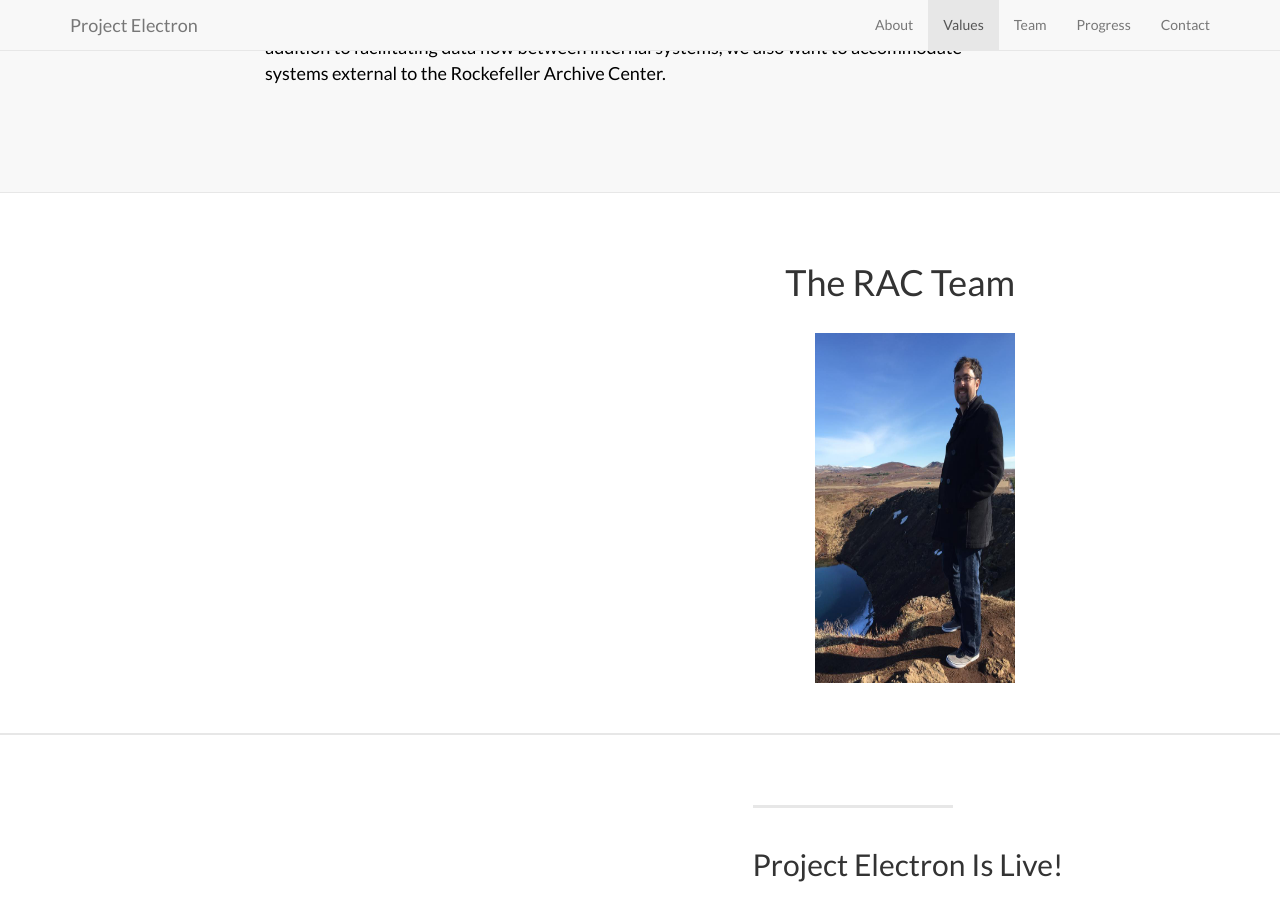
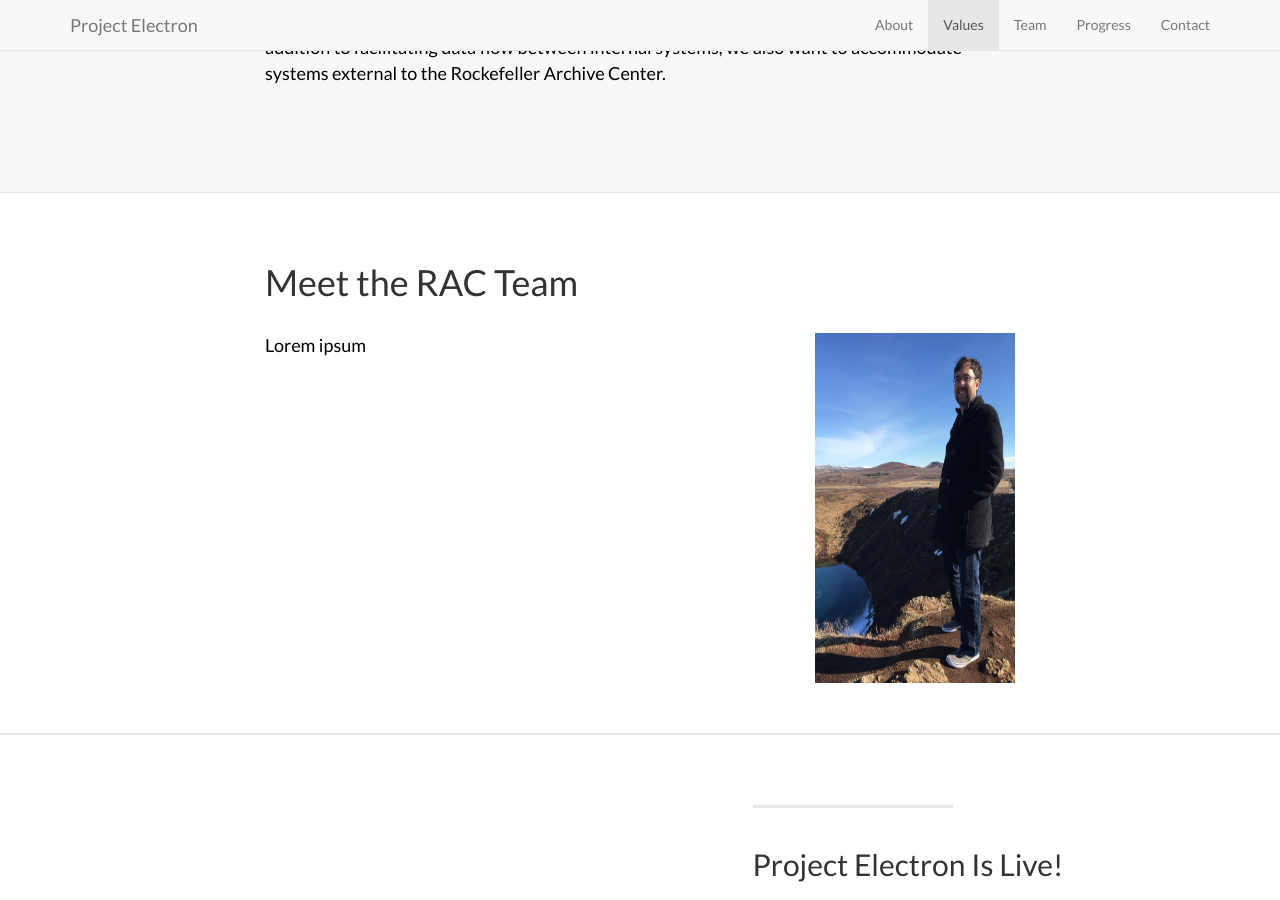
Before and after one commit to RockefellerArchiveCenter/project_electron, a Jekyll site: the page built from index.html, in a window 1280 px wide and 900 px high, scrolled down 2568 px. Built offline with Jekyll 4.4.1, drawn with Linux system fonts in a browser that asks for light colours.

```diff
--- a/_includes/team.html
+++ b/_includes/team.html
@@ -4,9 +4,10 @@
     <div class="container">
         <div class="row">
         <div class="col-lg-8 col-lg-offset-2">
-          <h1 align="right" font-size:"large">The RAC Team</h1>
+          <h1 float="right" font-size:"large">Meet the RAC Team</h1>
         <div class="values">
           <img src="/project_electron/img/patrick_bio.jpg" alt="Patrick is the coolest" align="right" width="200" height="350">
+          <p>Lorem ipsum</p>
         </div>
         </div>
         </div>
```
